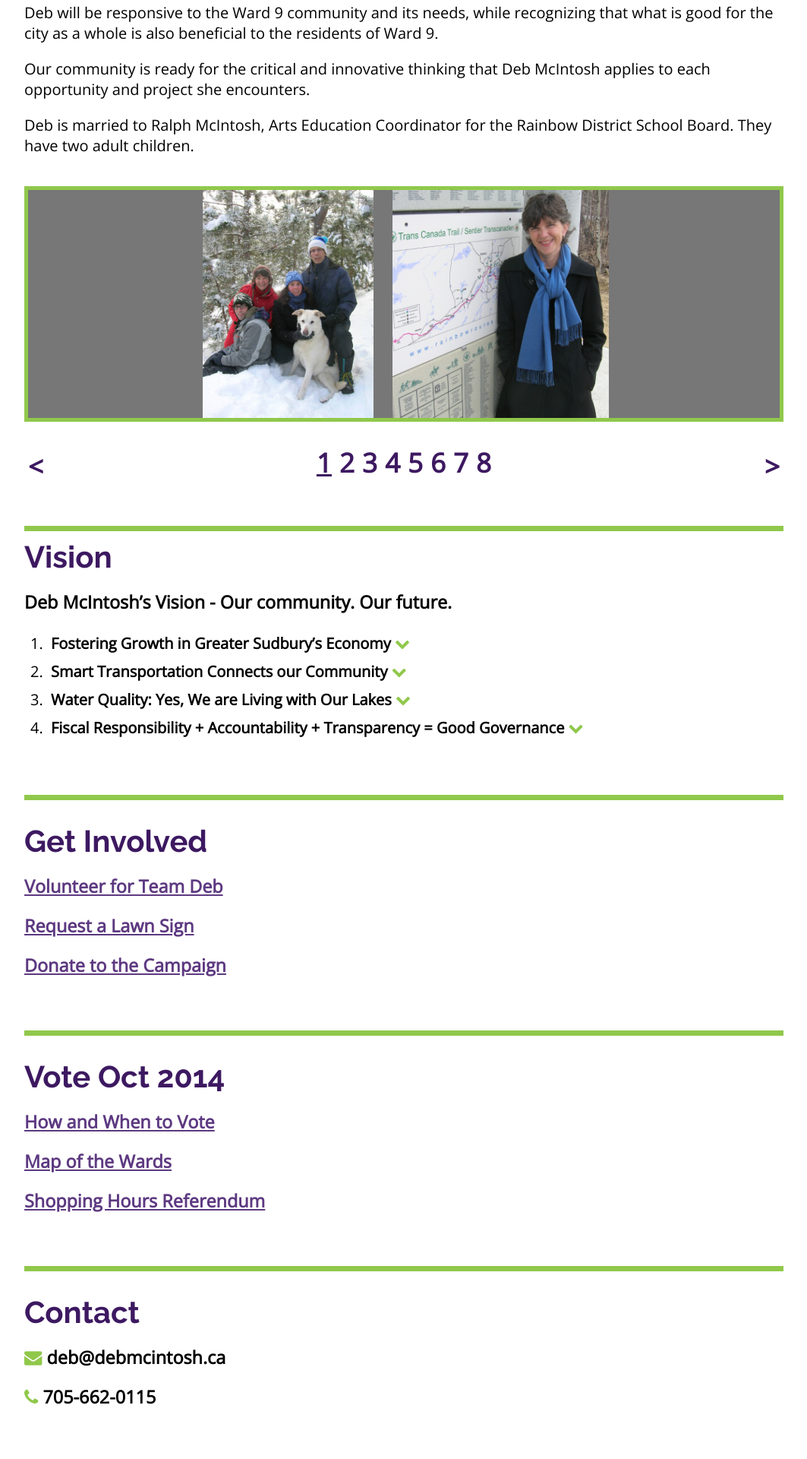
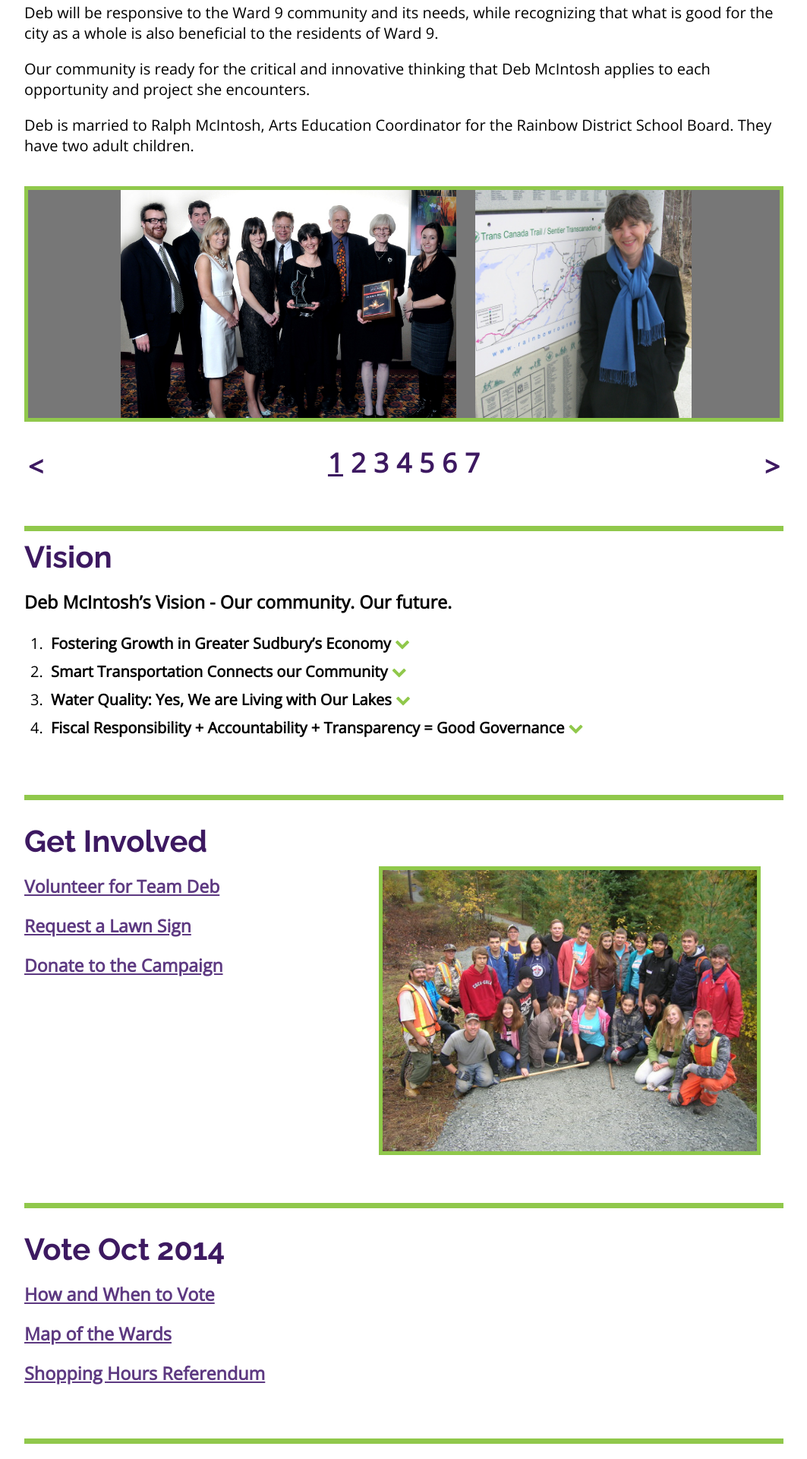
Before and after one commit to devonoel/debsite, a Jekyll site: the page built from index.html, in a window 1280 px wide. Shown: the part 1336-3256 px from the top of the page at 76% size, without its empty margins (108-1171 px from the left). Built offline with Jekyll 4.4.1, drawn with Linux system fonts in a browser that asks for light colours; nearby versions of some CDN libraries; Markdown is read by kramdown in place of the engine named in the settings.

Commit message:
Get dem pics up in thur

```diff
--- a/css/main.css
+++ b/css/main.css
@@ -110,10 +110,15 @@
 
 #platform, #about, #contribute, #vote, #contact {
   padding-bottom: 60px;
+  clear: both;
 }
 
 #platform, #about, #contribute, #vote {
   border-bottom: 7px solid #90c84b;
+}
+
+#contribute, #contact {
+  height: 450px;
 }
 
 #about h1, #contribute h1, #vote h1, #contact h1 {
@@ -149,6 +154,23 @@
 
 .page-content a {
   color: #5d3981;
+}
+
+.page-links {
+  float: left;
+}
+
+.page-links p {
+  font-size: 23px;
+  font-weight: bold;
+}
+
+.page-pic {
+  float: right;
+  margin-right: 30px;
+  position: relative;
+  height: 370px;
+  border: 5px solid #90c84b;
 }
 
 .collapsible {
--- a/index.html
+++ b/index.html
@@ -52,7 +52,7 @@
   </div>
   <div id="carousel-wrapper">
     <div id="carousel">
-      {% for i in (1..16) %}
+      {% for i in (1..14) %}
         <img src="img/carousel/{{ i }}.jpg" height="300px">
       {% endfor %}
     </div>
@@ -144,13 +144,17 @@
   <div class="page-content">
     <h1>Get Involved</h1>
 
-    <h3><a href="https://docs.google.com/forms/d/1OGZwzRVfovaLBZZj-7PboDWng_iYvF1PzJZnxAjgYlY/viewform" target="_blank">
-      Volunteer for Team Deb</a></h3>
+    <div class="page-links">
+      <p><a href="https://docs.google.com/forms/d/1OGZwzRVfovaLBZZj-7PboDWng_iYvF1PzJZnxAjgYlY/viewform" target="_blank">
+        Volunteer for Team Deb</a></p>
 
-    <h3><a href="https://docs.google.com/forms/d/1lQ3_sEY3fAEpWYAyYnSAN6TU2MVeTrYEY4YEAk5HxYw/viewform" target="_blank">
-      Request a Lawn Sign</a></h3>
+      <p><a href="https://docs.google.com/forms/d/1lQ3_sEY3fAEpWYAyYnSAN6TU2MVeTrYEY4YEAk5HxYw/viewform" target="_blank">
+        Request a Lawn Sign</a></p>
 
-    <h3><a href="#">Donate to the Campaign</a></h3>
+      <p><a href="#">Donate to the Campaign</a></p>
+    </div>
+
+    <img class="page-pic" src="img/volunteers.jpg">
   </div>
 </div>
 
@@ -174,8 +178,11 @@
 <div id="contact">
   <div class="page-content">
     <h1>Contact</h1>
+    <div class="page-links">
+      <p><i class="fa fa-envelope"></i> deb@debmcintosh.ca</p>
+      <p><i class="fa fa-phone"></i> 705-662-0115</p>
+    </div>
 
-    <h3><i class="fa fa-envelope"></i> deb@debmcintosh.ca</h3>
-    <h3><i class="fa fa-phone"></i> 705-662-0115</h3>
+    <img class="page-pic" src="img/family.jpg">
   </div>
 </div>
```
Also changed, not shown: img/carousel/1.jpg, img/carousel/15.jpg (deleted), img/family.jpg (added), img/volunteers.jpg (renamed from img/carousel/16.jpg), 7 other files.
